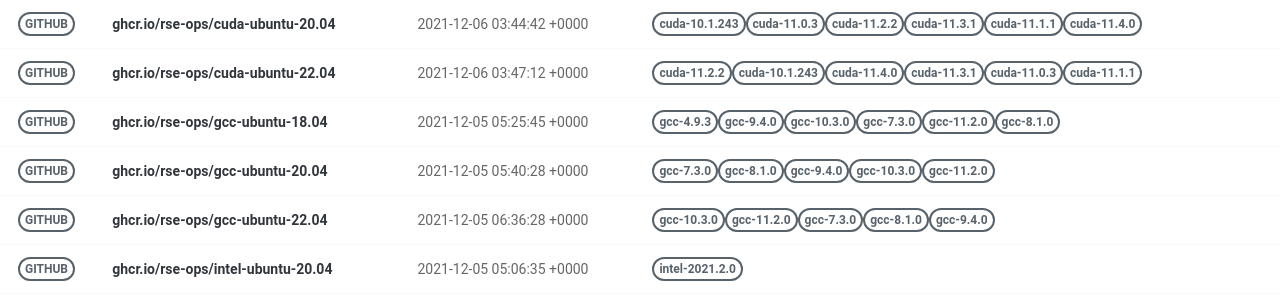
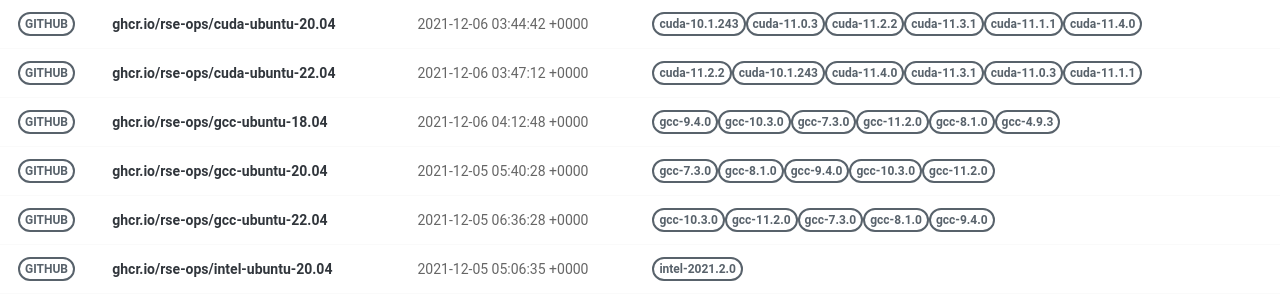
Before and after one commit to rse-ops/docker-images, a Jekyll site: the page built from pages/index.md, in a window 1280 px wide. Shown: the part 277-577 px from the top of the page. Built offline with Jekyll 4.4.1, drawn with Linux system fonts in a browser that asks for light colours; nearby versions of some CDN libraries.

Commit message:
Automated push to update library 2021-12-06

```diff
--- a/_library/ghcr.io-rse-ops-gcc-ubuntu-18.04.md
+++ b/_library/ghcr.io-rse-ops-gcc-ubuntu-18.04.md
@@ -1,14 +1,11 @@
 ---
 layout: container
 name: ghcr.io/rse-ops/gcc-ubuntu-18.04
-updated_at: 2021-12-05 05:25:45.454237
+updated_at: 2021-12-06 04:12:48.627057
 
 
 container_url: https://github.com/orgs/rse-ops/packages/container/package/gcc-ubuntu-18.04
 versions:
- - tag: gcc-4.9.3
-   dockerfile: https://github.com/rse-ops/docker-images/blob/main/ubuntu/gcc/Dockerfile
-   manifest: https://crane.ggcr.dev/manifest/ghcr.io/rse-ops/gcc-ubuntu-18.04:gcc-4.9.3
  - tag: gcc-9.4.0
    dockerfile: https://github.com/rse-ops/docker-images/blob/main/ubuntu/gcc/Dockerfile
    manifest: https://crane.ggcr.dev/manifest/ghcr.io/rse-ops/gcc-ubuntu-18.04:gcc-9.4.0
```
Also changed, not shown: other parts of _library/ghcr.io-rse-ops-gcc-ubuntu-18.04.md (+3 -0 lines).
